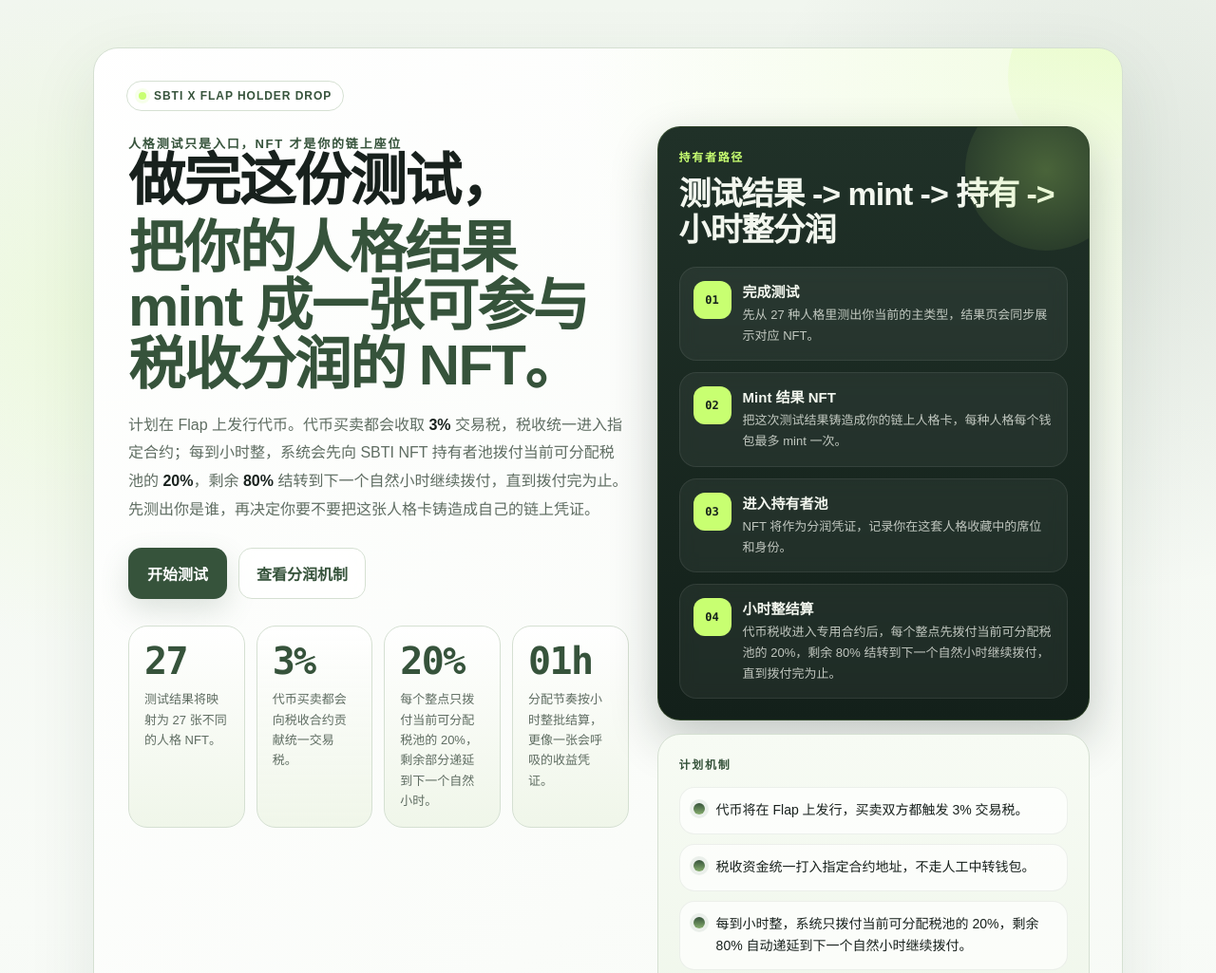
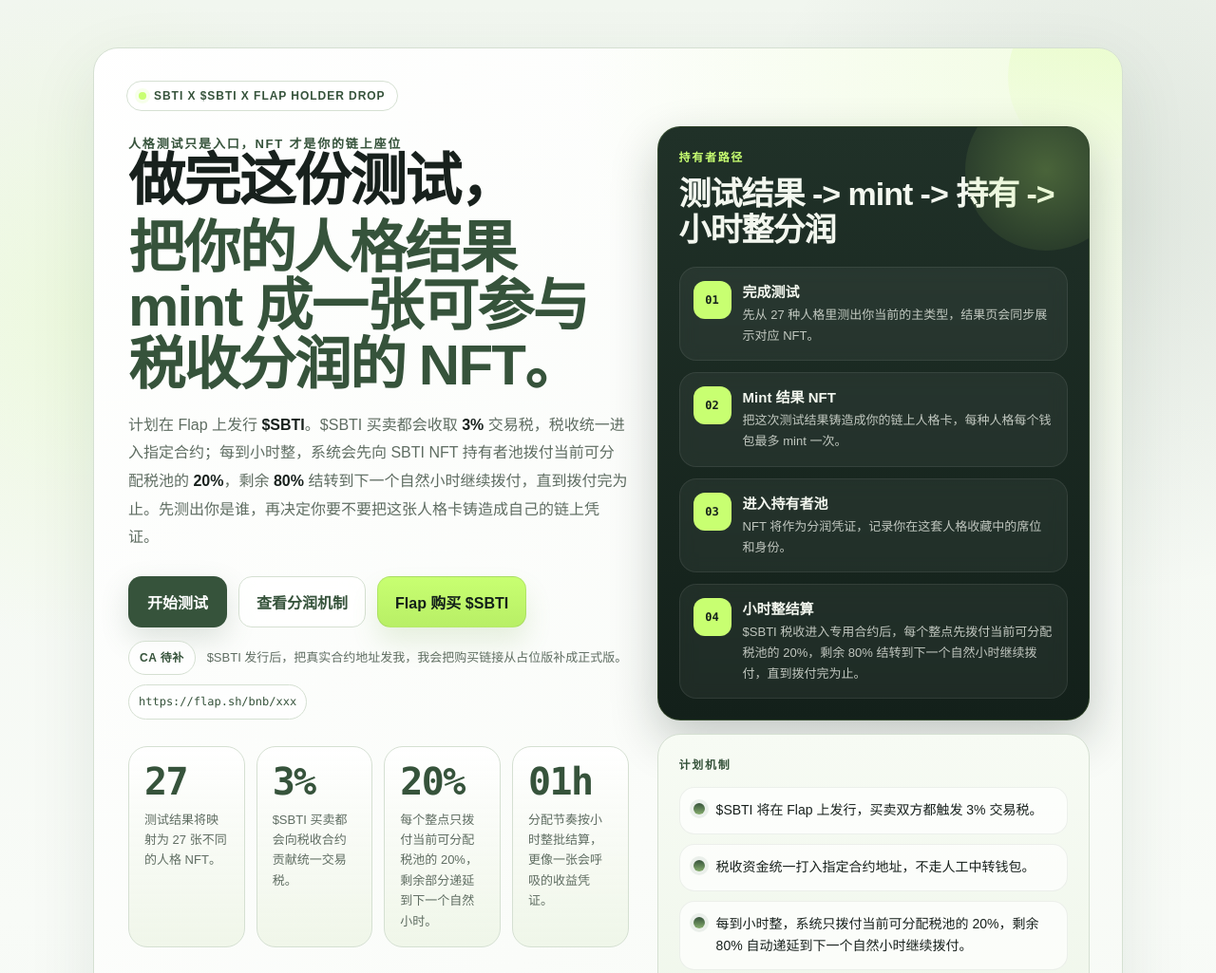
Before and after one commit to FOURCLAWe/sbti-dog, a website: page public/sbti/index.html in a window 1280 px wide. Shown: the top 1025 px of the page at 95% size. Drawn offline with nearby package versions, Linux system fonts and the light colour scheme.

Commit message:
Add  placeholder buy links and token naming

```diff
--- a/public/sbti/index.html
+++ b/public/sbti/index.html
@@ -230,6 +230,50 @@
       transform: translateY(-1px);
     }
 
+    .intro-link-strong {
+      background: linear-gradient(180deg, var(--accent-bright), #b8ef66);
+      border-color: rgba(54, 83, 59, 0.12);
+      color: #132019;
+      font-weight: 800;
+      box-shadow: 0 16px 28px rgba(120, 171, 72, 0.16);
+    }
+
+    .token-link-meta {
+      display: flex;
+      flex-wrap: wrap;
+      gap: 10px 12px;
+      align-items: center;
+      margin-top: 14px;
+      color: var(--muted);
+      font-size: 13px;
+      line-height: 1.7;
+    }
+
+    .token-link-meta code {
+      font-family: "SFMono-Regular", "Menlo", "Monaco", monospace;
+      font-size: 12px;
+      color: var(--accent-strong);
+      background: rgba(255, 255, 255, 0.76);
+      border: 1px solid var(--line);
+      border-radius: 999px;
+      padding: 7px 10px;
+    }
+
+    .token-link-badge {
+      display: inline-flex;
+      align-items: center;
+      gap: 8px;
+      padding: 7px 11px;
+      border-radius: 999px;
+      background: rgba(255, 255, 255, 0.76);
+      border: 1px solid var(--line);
+      color: var(--accent-strong);
+      font-size: 12px;
+      font-weight: 800;
+      letter-spacing: 0.04em;
+      text-transform: uppercase;
+    }
+
     .intro-stats {
       display: grid;
       grid-template-columns: repeat(4, minmax(0, 1fr));
@@ -1110,6 +1154,19 @@
       line-height: 1.8;
     }
 
+    .mint-link-row {
+      display: flex;
+      flex-wrap: wrap;
+      gap: 12px;
+      align-items: center;
+    }
+
+    .mint-link-note {
+      color: var(--muted);
+      font-size: 12px;
+      line-height: 1.7;
+    }
+
     .mint-status {
       min-height: 22px;
       font-size: 13px;
@@ -1166,16 +1223,22 @@
       <div class="hero card intro-hero">
         <div class="eyebrow">
           <span class="eyebrow-dot"></span>
-          SBTI x FLAP HOLDER DROP
+          SBTI x $SBTI x FLAP HOLDER DROP
         </div>
         <div class="intro-grid">
           <div class="intro-copy">
             <div class="intro-kicker">人格测试只是入口，NFT 才是你的链上座位</div>
             <h1>做完这份测试，<span class="headline-accent">把你的人格结果 mint 成一张可参与税收分润的 NFT。</span></h1>
-            <p class="sub">计划在 Flap 上发行代币。代币买卖都会收取 <strong>3%</strong> 交易税，税收统一进入指定合约；每到小时整，系统会先向 SBTI NFT 持有者池拨付当前可分配税池的 <strong>20%</strong>，剩余 <strong>80%</strong> 结转到下一个自然小时继续拨付，直到拨付完为止。先测出你是谁，再决定你要不要把这张人格卡铸造成自己的链上凭证。</p>
+            <p class="sub">计划在 Flap 上发行 <strong>$SBTI</strong>。$SBTI 买卖都会收取 <strong>3%</strong> 交易税，税收统一进入指定合约；每到小时整，系统会先向 SBTI NFT 持有者池拨付当前可分配税池的 <strong>20%</strong>，剩余 <strong>80%</strong> 结转到下一个自然小时继续拨付，直到拨付完为止。先测出你是谁，再决定你要不要把这张人格卡铸造成自己的链上凭证。</p>
             <div class="hero-actions">
               <button id="startBtn" class="btn-primary">开始测试</button>
               <a href="#introMechanics" class="intro-link">查看分润机制</a>
+              <a id="tokenBuyLink" href="https://flap.sh/bnb/xxx" target="_blank" rel="noreferrer" class="intro-link intro-link-strong">Flap 购买 $SBTI</a>
+            </div>
+            <div class="token-link-meta">
+              <span class="token-link-badge">CA 待补</span>
+              <span>$SBTI 发行后，把真实合约地址发我，我会把购买链接从占位版补成正式版。</span>
+              <code>https://flap.sh/bnb/xxx</code>
             </div>
             <div class="intro-stats">
               <div class="intro-stat">
@@ -1184,7 +1247,7 @@
               </div>
               <div class="intro-stat">
                 <strong>3%</strong>
-                <span>代币买卖都会向税收合约贡献统一交易税。</span>
+                <span>$SBTI 买卖都会向税收合约贡献统一交易税。</span>
               </div>
               <div class="intro-stat">
                 <strong>20%</strong>
@@ -1227,7 +1290,7 @@
                   <span>04</span>
                   <div>
                     <strong>小时整结算</strong>
-                    <p>代币税收进入专用合约后，每个整点先拨付当前可分配税池的 20%，剩余 80% 结转到下一个自然小时继续拨付，直到拨付完为止。</p>
+                    <p>$SBTI 税收进入专用合约后，每个整点先拨付当前可分配税池的 20%，剩余 80% 结转到下一个自然小时继续拨付，直到拨付完为止。</p>
                   </div>
                 </div>
               </div>
@@ -1236,12 +1299,12 @@
             <article class="launch-card launch-card-secondary">
               <div class="launch-kicker">计划机制</div>
               <ul class="launch-bullets">
-                <li>代币将在 Flap 上发行，买卖双方都触发 3% 交易税。</li>
+                <li>$SBTI 将在 Flap 上发行，买卖双方都触发 3% 交易税。</li>
                 <li>税收资金统一打入指定合约地址，不走人工中转钱包。</li>
                 <li>每到小时整，系统只拨付当前可分配税池的 20%，剩余 80% 自动递延到下一个自然小时继续拨付。</li>
                 <li>你的测试结果不是一张普通海报，而是一张可被铸造成分润凭证的人格卡。</li>
               </ul>
-              <p class="launch-disclaimer">页面展示的是你计划上线的代币税收分润结构。最终比例、结算口径和分发规则以正式上线的链上合约版本为准。</p>
+              <p class="launch-disclaimer">页面展示的是你计划上线的 $SBTI 税收分润结构。最终比例、结算口径和分发规则以正式上线的链上合约版本为准。</p>
             </article>
           </div>
         </div>
@@ -1250,7 +1313,7 @@
           <section class="intro-panel">
             <div class="panel-kicker">Hourly Tax Flow</div>
             <h3>这不是一张静态测试海报，而是一张挂钩代币税收节奏的链上卡片。</h3>
-            <p class="panel-sub">人格测试负责把用户映射进收藏品集合；Flap 代币负责产生链上税收；NFT 则作为记录你席位的分润凭证。税池不会一小时内一次性放完，而是每个整点先释放 20%，剩余部分逐小时递延，直到拨付完为止。</p>
+            <p class="panel-sub">人格测试负责把用户映射进收藏品集合；Flap 上的 <strong>$SBTI</strong> 负责产生链上税收；NFT 则作为记录你席位的分润凭证。税池不会一小时内一次性放完，而是每个整点先释放 20%，剩余部分逐小时递延，直到拨付完为止。</p>
             <div class="tokenomics-rows">
               <div class="tokenomics-row">
                 <div class="tokenomics-label">Buy / Sell Tax</div>
@@ -1270,7 +1333,7 @@
             </div>
             <div class="tokenomics-note">
               <p>用户完成测试后，会得到 27 种人格之一，并获得对应的 NFT mint 资格。</p>
-              <p>代币税收先进入指定合约，再按自然小时逐批释放；每次只拨付 20%，剩余部分继续滚入后续小时，让整套玩法更像一张“有现金流叙事”的人格凭证。</p>
+              <p>$SBTI 税收先进入指定合约，再按自然小时逐批释放；每次只拨付 20%，剩余部分继续滚入后续小时，让整套玩法更像一张“有现金流叙事”的人格凭证。</p>
             </div>
           </section>
 
@@ -1361,7 +1424,7 @@
             <div class="mint-perks">
               <div class="mint-perk">
                 <strong>3%</strong>
-                <span>代币买卖交易税统一流入专用合约。</span>
+                <span>$SBTI 买卖交易税统一流入专用合约。</span>
               </div>
               <div class="mint-perk">
                 <strong>20%</strong>
@@ -1374,6 +1437,10 @@
             </div>
             <p id="nftResultMeta">答完题后，这里会显示当前结果对应的 NFT。</p>
             <p id="nftContractMeta">Mint 尚未启用：还没有配置 BSC 合约地址。</p>
+            <div class="mint-link-row">
+              <a id="tokenBuyLinkResult" href="https://flap.sh/bnb/xxx" target="_blank" rel="noreferrer" class="intro-link">Flap 购买 $SBTI</a>
+              <span class="mint-link-note">当前是占位链接，真实 CA 上线后可直接替换 `xxx`。</span>
+            </div>
             <div class="result-actions" style="margin-top: 0;">
               <div style="display:flex; gap:12px; flex-wrap:wrap;">
                 <button id="connectWalletBtn" type="button" class="btn-secondary">连接钱包</button>
```
